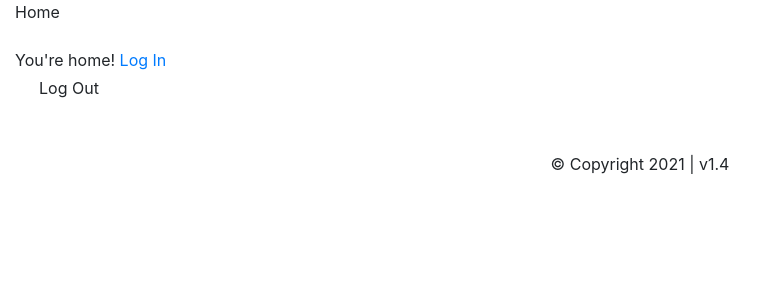
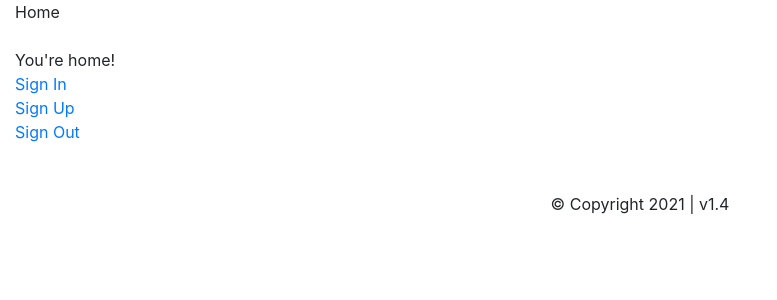
Before and after one commit to Michie740/medical-record-management, a Django app: page / in a window 1280 px wide. Shown: the top 300 px of the page, without its empty margins (0-777 px from the left). Run offline with Django 3.2, Linux system fonts and the light colour scheme; some libraries are stand-ins or nearby versions.

Commit message:
Add admin pages for addresses and records, fix home page

```diff
--- a/medical_record_management_project/users/models.py
+++ b/medical_record_management_project/users/models.py
@@ -20,6 +20,7 @@ class User(AbstractUser):
     security_level = models.CharField(
         choices=SECURITY_LEVELS, max_length=50, default=BASIC
     )
+    # TODO: ADD A CONSTANT FOR THE 200
     security_q1 = models.CharField(max_length=200)
     security_q2 = models.CharField(max_length=200)
     security_q3 = models.CharField(max_length=200)
--- a/medical_record_management_project/users/templates/users/home.html
+++ b/medical_record_management_project/users/templates/users/home.html
@@ -2,9 +2,10 @@
 {% block title %}Home{% endblock %}
 
 {% block content %}
-You're home!
-<a href="{% url 'account_login' %}"> Log In </a>
-<a class="dropdown-item" href="{% url 'account_logout' %}"> Log Out </a>
+You're home! <br />
+<a href="{% url 'account_login' %}"> Sign In </a><br />
+<a href="{% url 'account_signup' %}"> Sign Up </a><br />
+<a href="{% url 'account_logout' %}"> Sign Out </a>
 
 
 {% endblock %}
```
Also changed, not shown: medical_record_management_project/patients/admin.py (+13 -1 lines), medical_record_management_project/patients/migrations/__init__.py (added), medical_record_management_project/users/migrations/__init__.py (added).
